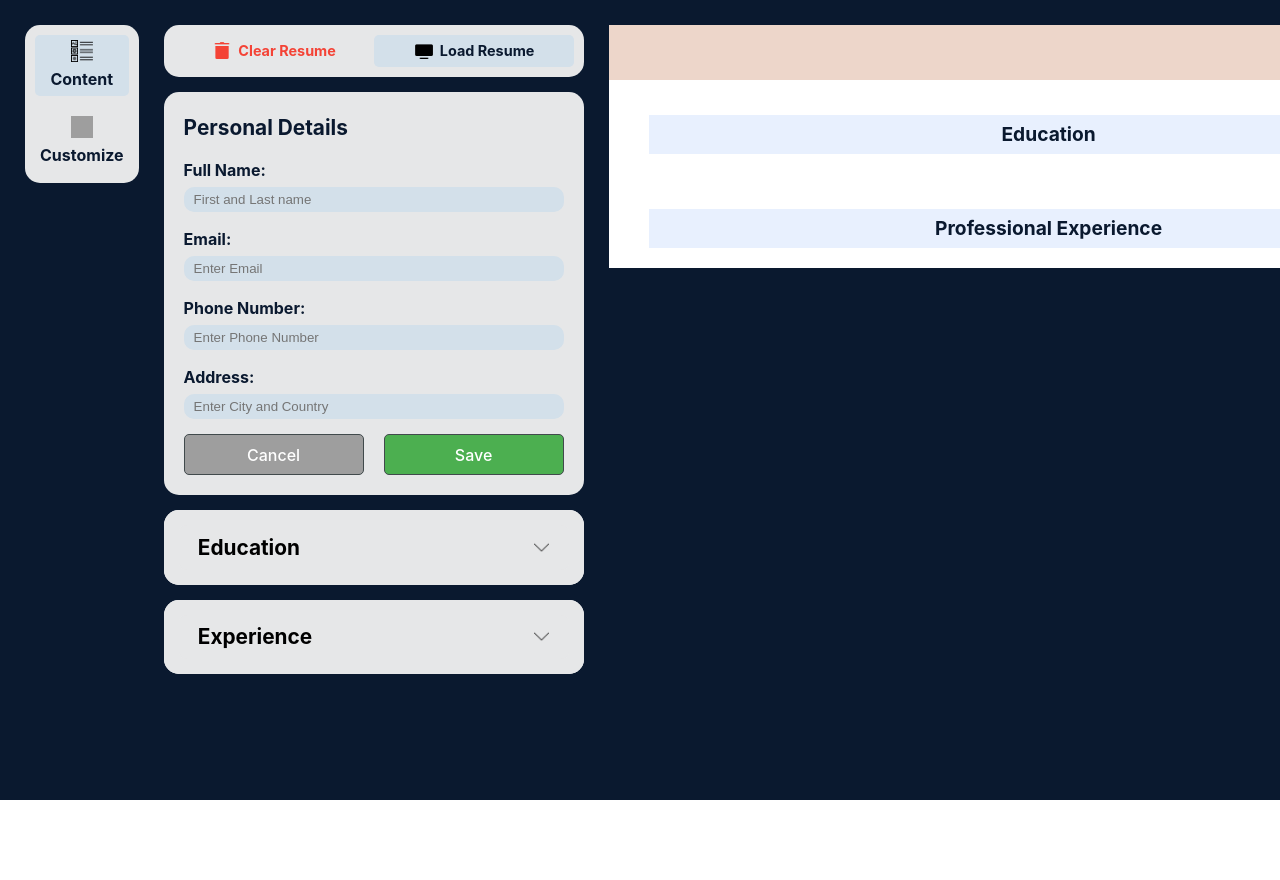
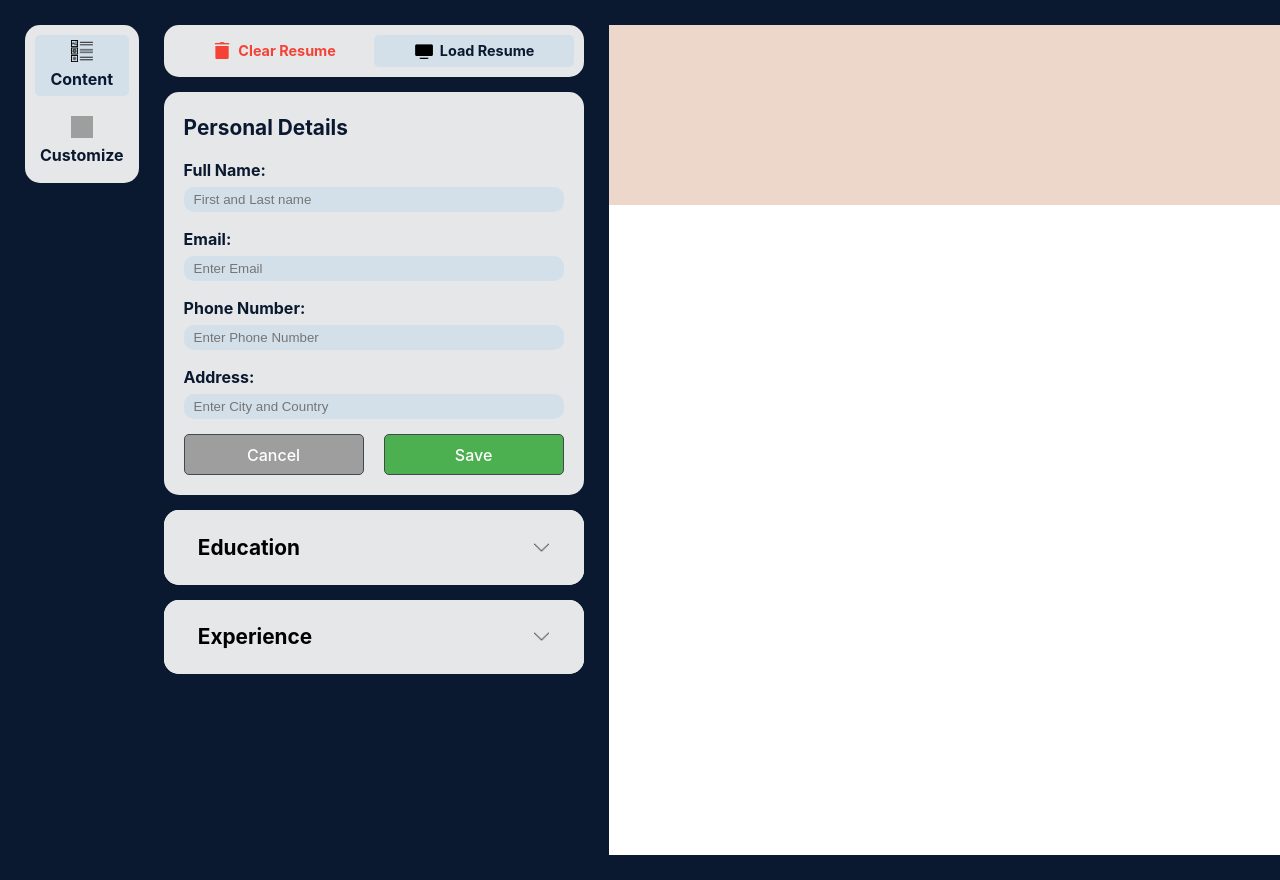
Before and after one commit to Godlearningtocode/resume, a React (Vite) app: page / in a window 1280 px wide. Shown: the top 880 px of the page. Before the commit the page ends 800 px from the top, so only its background shows below. Built offline with nearby package versions, Linux system fonts and the light colour scheme; grey boxes are pictures that could not be loaded.

Commit message:
*saving updates.

```diff
--- a/src/App.css
+++ b/src/App.css
@@ -250,6 +250,24 @@ button:focus, button:focus-visible {
   width: 100%;
 }
 
+.displayEducationCard {
+  display: flex;
+  flex-direction: row;
+  justify-content: space-between;
+}
+
+.deleteEducationContainer {
+  display: flex;
+  justify-content: center;
+  align-items: center;
+  padding: 5px;
+}
+
+.deleteEducationImage {
+  width: 25px;
+  height: 25px;
+}
+
 .displayEducation, .displayExperience {
   display: flex;
   justify-content: flex-start;
@@ -315,8 +333,9 @@ button:focus, button:focus-visible {
   flex-direction: column;
   gap: 15px;
   background-color: white;
-  justify-content: center;
-  align-items: flex-start;
+  justify-content: flex-start;
+  align-items: center;
+  min-height: 830px;
 }
 
 #personalDetailsSection {
@@ -325,9 +344,10 @@ button:focus, button:focus-visible {
   justify-content: center;
   align-items: center;
   width: 100vh;
-  gap: 5px;
+  gap: 10px;
   background-color: rgba(220, 174, 150, 0.5);
   padding: 25px 40px;
+  min-height: 130px;
 }
 
 .topSection {
--- a/src/education.jsx
+++ b/src/education.jsx
@@ -1,6 +1,9 @@
 import { useState, useEffect } from "react";
 
-export default function AppendEducationComponent({educationDetailsInfo, setEducationDetailsInfo}) {
+export default function AppendEducationComponent({
+  educationDetailsInfo,
+  setEducationDetailsInfo,
+}) {
   const [expandEducationSection, setExpandEducationSection] = useState(false);
   const [addEducation, setAddEducation] = useState(false);
   const [school, setSchool] = useState("");
@@ -18,8 +21,8 @@ export default function AppendEducationComponent({educationDetailsInfo, setEduca
 
     document.querySelector(".expandImage").classList.toggle("active");
 
-    if(expandEducationSection == false) {
-      setAddEducation(false)
+    if (expandEducationSection == false) {
+      setAddEducation(false);
     }
   }
 
@@ -32,7 +35,16 @@ export default function AppendEducationComponent({educationDetailsInfo, setEduca
     setdegree("");
     setStartDate("");
     setEndDate("");
-    setEducationLocation("")
+    setEducationLocation("");
+  }
+
+  function DeleteEducation(event) {
+    let deleteElement = event.target.parentNode.parentNode;
+    let arrayIndex = educationDetailsInfo.findIndex((element) => element.id = deleteElement.id);
+    console.log(educationDetailsInfo, arrayIndex)
+    arrayIndex > -1 ? educationDetailsInfo.splice(arrayIndex, 1) : console.log("error")
+    console.log(educationDetailsInfo)
+    // deleteElement.remove()
   }
 
   useEffect(() => {
@@ -42,13 +54,17 @@ export default function AppendEducationComponent({educationDetailsInfo, setEduca
       startDate: startDate,
       endDate: endDate,
       location: educationLocation,
+      id: school + degree
     };
 
     setEducationInfo(info);
   }, [school, degree, startDate, endDate, educationLocation]);
 
   function StoreEducationInfo() {
-    setEducationDetailsInfo((educationDetailsInfo) => [...educationDetailsInfo, educationInfo])
+    setEducationDetailsInfo((educationDetailsInfo) => [
+      ...educationDetailsInfo,
+      educationInfo,
+    ]);
     ChangeEducationState();
     InputReset();
   }
@@ -69,10 +85,13 @@ export default function AppendEducationComponent({educationDetailsInfo, setEduca
           </button>
           {expandEducationSection && (
             <div className="addSectionContainer">
-              <div  id="displayEducationContainer">
-                {educationDetailsInfo.map((element, i) => (
-                  <div key={i} className={"displayEducation"}>
-                    {element.school}
+              <div id="displayEducationContainer">
+                {educationDetailsInfo.map((element) => (
+                  <div key={element.school + element.degree} className="displayEducationCard" id={element.school + element.degree}>
+                    <div className="displayEducation">{element.school}</div>
+                    <div className="deleteEducationContainer" onClick={DeleteEducation}>
+                      <img src="src/assets/trash.png" alt="" className="deleteEducationImage" />
+                    </div>
                   </div>
                 ))}
               </div>
@@ -144,7 +163,9 @@ export default function AppendEducationComponent({educationDetailsInfo, setEduca
               </form>
               <div className="editButton">
                 <div className="deleteButtonContainer">
-                  <button className="deleteButton" onClick={InputReset}>Delete</button>
+                  <button className="deleteButton" onClick={InputReset}>
+                    Delete
+                  </button>
                 </div>
                 <div className="cancelSaveContainer">
                   <button
--- a/src/resumeDisplay.jsx
+++ b/src/resumeDisplay.jsx
@@ -27,6 +27,7 @@ export default function DisplayResume({
           </div>
         </div>
       </div>
+      {educationDetailsInfo.length > 0 && (
         <div id="educationDetailsSection">
           <div id="educationHeading">Education</div>
           <div id="educationContainer">
@@ -52,6 +53,8 @@ export default function DisplayResume({
             })}
           </div>
         </div>
+      )}
+      {experienceDetailsInfo.length > 0 && (
         <div id="experienceDetailsSection">
           <div id="experienceHeading">Professional Experience</div>
           <div id="experienceContainer">
@@ -67,7 +70,9 @@ export default function DisplayResume({
                     </div>
                   </div>
                   <div className="experienceCardRight">
-                  <div className="experienceCompanyName">{element.companyName}</div>
+                    <div className="experienceCompanyName">
+                      {element.companyName}
+                    </div>
                     <div className="experiencePositionTitle">
                       {element.positionTitle}
                     </div>
@@ -80,6 +85,7 @@ export default function DisplayResume({
             })}
           </div>
         </div>
+      )}
     </div>
   );
 }
```
Lines whose indentation alone changed are shown as unchanged.
